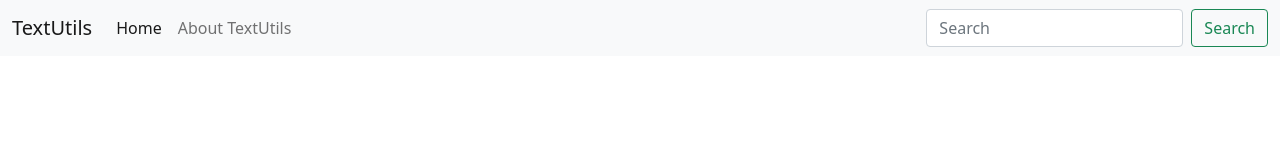
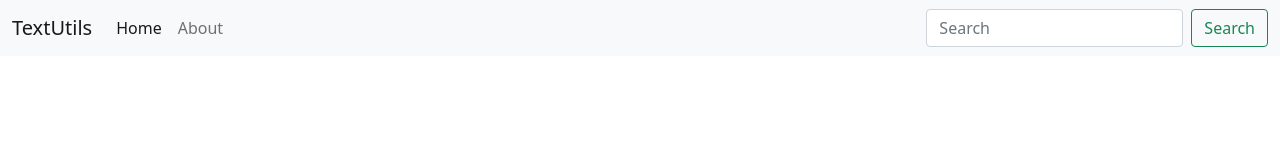
Before and after one commit to spandan1460/textutils-react-project, a React (Create React App) app: page / in a window 1280 px wide. Shown: the top 160 px of the page. Built offline with nearby package versions, Linux system fonts and the light colour scheme.

Commit message:
Tutorial 6

```diff
--- a/src/App.js
+++ b/src/App.js
@@ -6,8 +6,10 @@ function App() {
   return (
   <>
 
-  <Navbar title="TextUtils" aboutText="About TextUtils"/>
-    </>
+  {/* <Navbar title="TextUtils" aboutText="About"/> */}
+  {/* <Navbar/> */}
+  <Navbar title="TextUtils"/>
+  </>
   );
 }
 
--- a/src/components/Navbar.js
+++ b/src/components/Navbar.js
@@ -1,4 +1,5 @@
 import React from 'react';
+import PropTypes from 'prop-types'
 
 export default function Navbar(props) {
     return (
@@ -26,3 +27,6 @@ export default function Navbar(props) {
   </nav>
     )
 }
+
+Navbar.propTypes = {title: PropTypes.string.isRequired, aboutText: PropTypes.string};
+Navbar.defaultProps = {title: "Set title here", aboutText: "About"};
```
